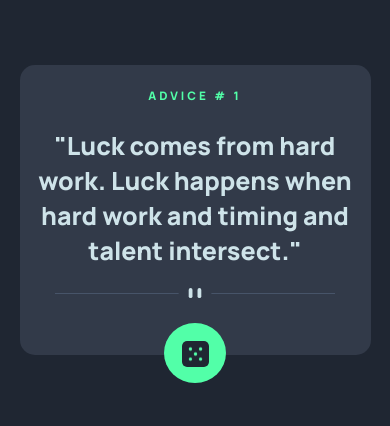
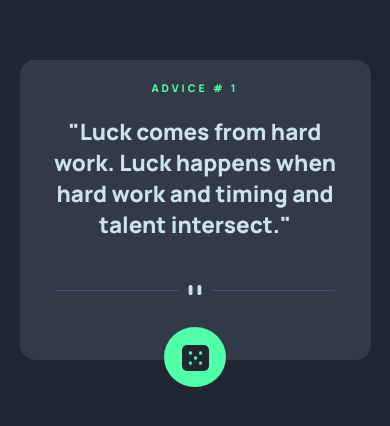
Before and after one commit to Anjali-Git-Hub/Advice-Generator-App, a plain HTML site: page index.html in a window 390 px wide. Shown: the part 212-638 px from the top of the page. Drawn offline with Linux system fonts and the light colour scheme.

Commit message:
Update style.css

```diff
--- a/style.css
+++ b/style.css
@@ -13,7 +13,6 @@ html{
    --neutral-grayishBlue:hsl(217, 19%, 38%);
    --dark-grayishBlue: hsl(217, 19%, 24%);
    --darkBlue: hsl(218, 23%, 16%);
-   --quote-fontSize:25px;
    --quote-fontWeight:800;
    --fontFamily:'Manrope', sans-serif;
 
@@ -29,7 +28,7 @@ body{
     background:var(--darkBlue)
 }
 .box{
-   max-width:450px;
+   max-width:470px;
    width:90%;
    height:290px;
    border-radius:15px;
@@ -40,22 +39,22 @@ body{
    background:var(--dark-grayishBlue)
 }
 h1{
-    font-size:var(--quote-fontSize);
-    font-weight:var(--quote-fontWeight);
+    font-size:2.5em;
     width:90%;
     text-align:center;
-    height:130px;
     color:var(--primary-lightCyan);
 }
 img{
     width:80%;
-    margin-top:3em;
+position:absolute;
+top:75%;
 }
 h3{
     text-transform:uppercase;
     letter-spacing:3px;
     margin:2em 0;
     color:var(--primary-neonGreen);
+    font-weight:var(--quote-fontWeight);
 }
 .circle{
     width:62px;
@@ -64,7 +63,7 @@ h3{
     background:var(--primary-neonGreen);
     position:absolute;
     top:89%;
-    transition:all 1s ease;
+    transition:all 0.5s ease;
 }
 button{
     height: 26px;
@@ -86,3 +85,13 @@ button:hover +.circle,
 .circle:hover{
     box-shadow: 0 0 20px hsl(150, 100%, 66%), 0 0 40px hsl(150, 100%, 66%);
 }
+
+/* for small devices */
+ @media(max-width:500px){
+    html{
+        font-size:56.25%;
+     }
+     .box{
+        height:300px;
+     }
+ }
```
